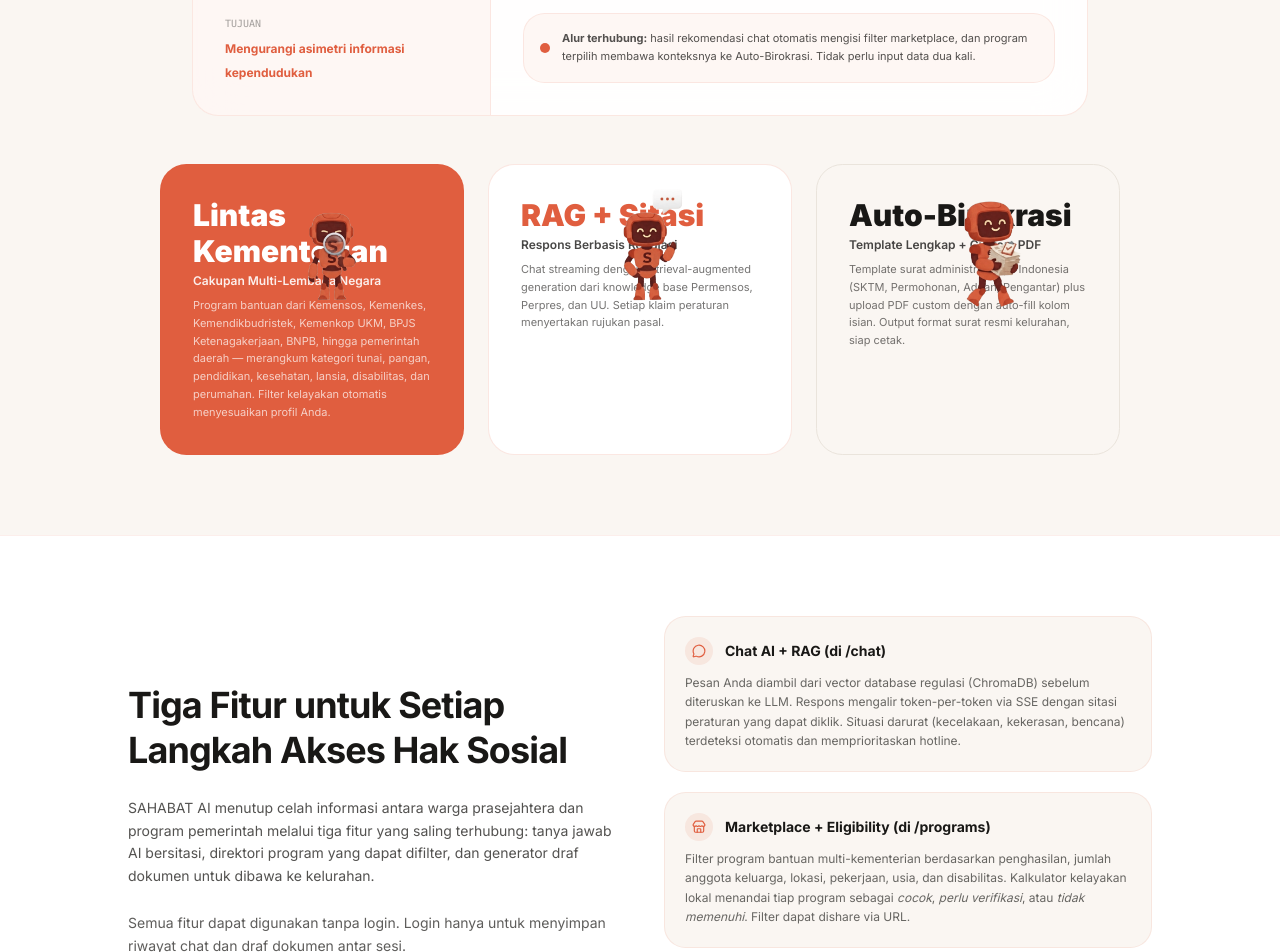
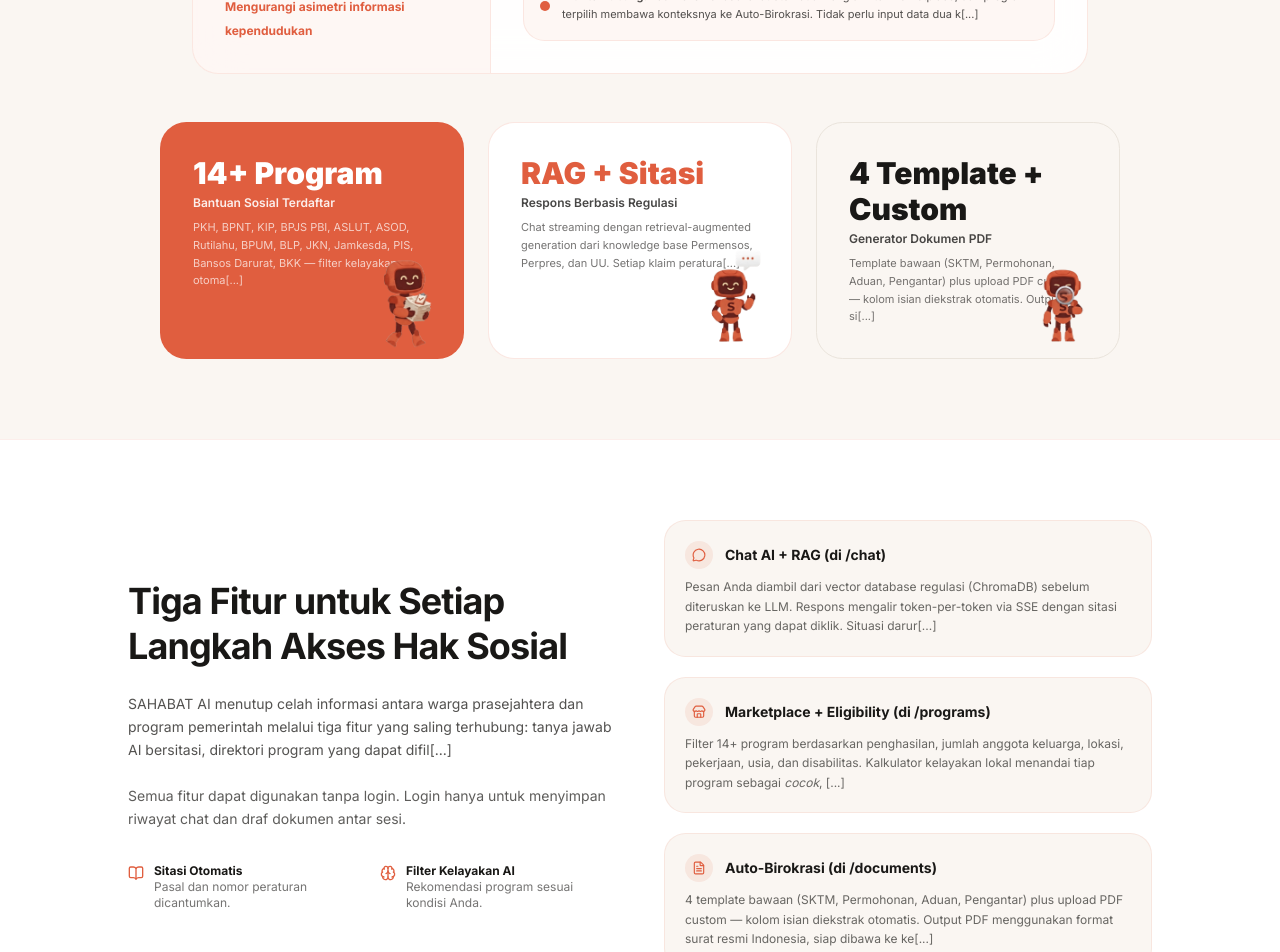
Before and after one commit to Ravaroel10/sahabat-ai, a Next.js app: page / in a window 1280 px wide. Shown: the part 1060-2012 px from the top of the page. Built offline with nearby package versions, Linux system fonts and the light colour scheme.

Commit message:
Update page.tsx

```diff
--- a/src/app/page.tsx
+++ b/src/app/page.tsx
@@ -45,7 +45,7 @@ export default function HomePage() {
         </h1>
 
         <p className="text-[#191816]/70 text-sm sm:text-base leading-relaxed max-w-2xl mt-6">
-          Chat AI bersitasi otomatis dari knowledge base regulasi nasional, direktori program bantuan lintas kementerian dengan filter kelayakan otomatis, dan generator draf dokumen administrasi sipil siap cetak. Dirancang untuk transparansi dan kemandirian warga.
+          Chat AI dengan sitasi peraturan (Permensos, Perpres, UU), direktori 14+ program bantuan sosial dengan filter kelayakan otomatis, dan generator draf dokumen administrasi sipil. Dirancang untu[...]
         </p>
 
         <div className="flex flex-col sm:flex-row items-center gap-4 mt-8 w-full sm:w-auto">
@@ -71,7 +71,7 @@ export default function HomePage() {
                   <div className="w-3 h-3 rounded-full bg-[#191816]/10" />
                   <div className="w-3 h-3 rounded-full bg-[#eae4dc]" />
                 </div>
-                <span className="text-[11px] font-mono text-[#191816]/50 ml-3">SAHABAT AI — Chat · Marketplace · Auto-Birokrasi</span>
+                <span className="text-[11px] font-mono text-[#191816]/50 ml-3">bantu-arah.app — Chat · Marketplace · Auto-Birokrasi</span>
               </div>
               <div className="flex items-center gap-1.5 bg-[#e05e3f]/10 text-[#e05e3f] px-2.5 py-0.5 rounded-full text-[10px] font-bold">
                 <span className="w-1.5 h-1.5 rounded-full bg-[#e05e3f] animate-pulse" />
@@ -85,7 +85,7 @@ export default function HomePage() {
                   <span className="text-[10px] font-mono font-bold text-[#e05e3f] uppercase tracking-widest">3 Fitur Utama</span>
                   <h3 className="font-bold text-xl text-[#191816] leading-snug">Chat, Direktori Program, dan Generator Dokumen</h3>
                   <p className="text-xs text-[#191816]/70 leading-relaxed">
-                    SAHABAT AI mengombinasikan AI percakapan dengan knowledge base regulasi, filter kelayakan otomatis, dan generator draf PDF untuk membantu warga mengurus hak sosialnya secara mandiri.
+                    SAHABAT AI mengombinasikan AI percakapan dengan knowledge base regulasi, filter kelayakan otomatis, dan generator draf PDF untuk membantu warga mengurus hak sosialnya secara mandir[...]
                   </p>
                 </div>
 
@@ -111,7 +111,7 @@ export default function HomePage() {
                   <div className="bg-[#faf6f2] p-4 rounded-2xl border border-[#e05e3f]/10 hover:border-[#e05e3f]/30 transition-all">
                     <Store size={22} className="text-[#e05e3f] mb-3" />
                     <h5 className="font-bold text-xs text-[#191816] mb-1">2. Marketplace Program</h5>
-                    <p className="text-[11px] text-[#191816]/60 leading-normal">Direktori program bantuan dari berbagai kementerian (PKH, BPNT, KIP, BPJS, dll) dengan filter kelayakan otomatis berdasarkan profil Anda. URL filter dapat dishare.</p>
+                    <p className="text-[11px] text-[#191816]/60 leading-normal">14+ program bantuan (PKH, BPNT, KIP, BPJS PBI, dll) dengan filter kelayakan otomatis. URL filter dapat dishare.</p>
                   </div>
 
                   <div className="bg-[#faf6f2] p-4 rounded-2xl border border-[#e05e3f]/10 hover:border-[#e05e3f]/30 transition-all">
@@ -124,7 +124,7 @@ export default function HomePage() {
                 <div className="p-4 bg-[#e05e3f]/5 rounded-2xl border border-[#e05e3f]/10 flex items-center gap-3">
                   <div className="w-2.5 h-2.5 rounded-full bg-[#e05e3f] shrink-0" />
                   <p className="text-[11px] text-[#191816]/75 leading-relaxed">
-                    <strong>Alur terhubung:</strong> hasil rekomendasi chat otomatis mengisi filter marketplace, dan program terpilih membawa konteksnya ke Auto-Birokrasi. Tidak perlu input data dua kali.
+                    <strong>Alur terhubung:</strong> hasil rekomendasi chat otomatis mengisi filter marketplace, dan program terpilih membawa konteksnya ke Auto-Birokrasi. Tidak perlu input data dua k[...]
                   </p>
                 </div>
               </div>
@@ -134,20 +134,49 @@ export default function HomePage() {
 
         {/* Stats Grid — Real counts, not fabricated metrics */}
         <div className="w-full grid grid-cols-1 md:grid-cols-3 gap-6 mt-12 text-left" id="arsitektur">
-          <div className="bg-[#e05e3f] text-white p-6 sm:p-8 rounded-3xl border border-[#e05e3f]/10">
-            <span className="font-black text-3xl block">Lintas Kementerian</span>
-            <span className="text-xs font-semibold text-white/90 mt-1 block">Cakupan Multi-Lembaga Negara</span>
-            <p className="text-[11px] text-white/70 mt-2 leading-relaxed">Program bantuan dari Kemensos, Kemenkes, Kemendikbudristek, Kemenkop UKM, BPJS Ketenagakerjaan, BNPB, hingga pemerintah daerah — merangkum kategori tunai, pangan, pendidikan, kesehatan, lansia, disabilitas, dan perumahan. Filter kelayakan otomatis menyesuaikan profil Anda.</p>
+          {/* Card 1: 14+ Program */}
+          <div className="relative bg-[#e05e3f] text-white p-6 sm:p-8 rounded-3xl border border-[#e05e3f]/10 overflow-hidden">
+            <span className="font-black text-3xl block">14+ Program</span>
+            <span className="text-xs font-semibold text-white/90 mt-1 block">Bantuan Sosial Terdaftar</span>
+            <p className="text-[11px] text-white/70 mt-2 leading-relaxed">PKH, BPNT, KIP, BPJS PBI, ASLUT, ASOD, Rutilahu, BPUM, BLP, JKN, Jamkesda, PIS, Bansos Darurat, BKK — filter kelayakan otoma[...]
+            </p>
+            <Image
+              src="/maskot3.png"
+              alt="Maskot"
+              width={120}
+              height={120}
+              className="absolute bottom-0 right-0 w-20 h-20 sm:w-28 sm:h-28 object-contain"
+            />
           </div>
-          <div className="bg-white text-[#191816] p-6 sm:p-8 rounded-3xl border border-[#e05e3f]/15">
+
+          {/* Card 2: RAG + Sitasi */}
+          <div className="relative bg-white text-[#191816] p-6 sm:p-8 rounded-3xl border border-[#e05e3f]/15 overflow-hidden">
             <span className="font-black text-3xl block text-[#e05e3f]">RAG + Sitasi</span>
             <span className="text-xs font-semibold text-[#191816]/80 mt-1 block">Respons Berbasis Regulasi</span>
-            <p className="text-[11px] text-[#191816]/60 mt-2 leading-relaxed">Chat streaming dengan retrieval-augmented generation dari knowledge base Permensos, Perpres, dan UU. Setiap klaim peraturan menyertakan rujukan pasal.</p>
+            <p className="text-[11px] text-[#191816]/60 mt-2 leading-relaxed">Chat streaming dengan retrieval-augmented generation dari knowledge base Permensos, Perpres, dan UU. Setiap klaim peratura[...]
+            </p>
+            <Image
+              src="/maskot2.png"
+              alt="Maskot"
+              width={120}
+              height={120}
+              className="absolute bottom-0 right-0 w-20 h-20 sm:w-28 sm:h-28 object-contain"
+            />
           </div>
-          <div className="bg-[#faf6f2] text-[#191816] p-6 sm:p-8 rounded-3xl border border-[#eae4dc]">
-            <span className="font-black text-3xl block text-[#191816]">Auto-Birokrasi</span>
-            <span className="text-xs font-semibold text-[#191816]/80 mt-1 block">Template Lengkap + Custom PDF</span>
-            <p className="text-[11px] text-[#191816]/60 mt-2 leading-relaxed">Template surat administrasi sipil Indonesia (SKTM, Permohonan, Aduan, Pengantar) plus upload PDF custom dengan auto-fill kolom isian. Output format surat resmi kelurahan, siap cetak.</p>
+
+          {/* Card 3: 4 Template + Custom */}
+          <div className="relative bg-[#faf6f2] text-[#191816] p-6 sm:p-8 rounded-3xl border border-[#eae4dc] overflow-hidden">
+            <span className="font-black text-3xl block text-[#191816]">4 Template + Custom</span>
+            <span className="text-xs font-semibold text-[#191816]/80 mt-1 block">Generator Dokumen PDF</span>
+            <p className="text-[11px] text-[#191816]/60 mt-2 leading-relaxed">Template bawaan (SKTM, Permohonan, Aduan, Pengantar) plus upload PDF custom — kolom isian diekstrak otomatis. Output si[...]
+            </p>
+            <Image
+              src="/maskot1.png"
+              alt="Maskot"
+              width={125}
+              height={125}
+              className="absolute bottom-0 right-0 w-20 h-20 sm:w-28 sm:h-28 object-contain"
+            />
           </div>
         </div>
       </section>
@@ -160,7 +189,7 @@ export default function HomePage() {
               Tiga Fitur untuk Setiap Langkah Akses Hak Sosial
             </h2>
             <p className="text-[#191816]/75 text-xs sm:text-sm leading-relaxed">
-              SAHABAT AI menutup celah informasi antara warga prasejahtera dan program pemerintah melalui tiga fitur yang saling terhubung: tanya jawab AI bersitasi, direktori program yang dapat difilter, dan generator draf dokumen untuk dibawa ke kelurahan.
+              SAHABAT AI menutup celah informasi antara warga prasejahtera dan program pemerintah melalui tiga fitur yang saling terhubung: tanya jawab AI bersitasi, direktori program yang dapat difil[...]
             </p>
             <p className="text-[#191816]/70 text-xs sm:text-sm leading-relaxed">
               Semua fitur dapat digunakan tanpa login. Login hanya untuk menyimpan riwayat chat dan draf dokumen antar sesi.
@@ -193,13 +222,8 @@ export default function HomePage() {
                 <h4 className="font-bold text-sm text-[#191816]">Chat AI + RAG (di /chat)</h4>
               </div>
               <p className="text-xs text-[#191816]/65 leading-relaxed">
-                Pesan Anda diambil dari vector database regulasi (ChromaDB) sebelum diteruskan ke LLM. Respons mengalir token-per-token via SSE dengan sitasi peraturan yang dapat diklik. Situasi darurat (kecelakaan, kekerasan, bencana) terdeteksi otomatis dan memprioritaskan hotline.
+                Pesan Anda diambil dari vector database regulasi (ChromaDB) sebelum diteruskan ke LLM. Respons mengalir token-per-token via SSE dengan sitasi peraturan yang dapat diklik. Situasi darur[...]
               </p>
-                {/* Desktop */}
-            <Image src="/maskot3.png" alt="Maskot" width={120} height={120} className="hidden md:block absolute -bottom-145 right-60 w-24 h-auto"/>
-
-              {/* Mobile */}
-            <Image src="/maskot3.png" alt="Maskot" width={70} height={70}className="block md:hidden absolute top-565 right-2 w-14 h-auto"/>
             </div>
 
             <div className="p-5 rounded-2xl bg-[#faf6f2] border border-[#e05e3f]/10 text-left">
@@ -210,13 +234,8 @@ export default function HomePage() {
                 <h4 className="font-bold text-sm text-[#191816]">Marketplace + Eligibility (di /programs)</h4>
               </div>
               <p className="text-xs text-[#191816]/65 leading-relaxed">
-                Filter program bantuan multi-kementerian berdasarkan penghasilan, jumlah anggota keluarga, lokasi, pekerjaan, usia, dan disabilitas. Kalkulator kelayakan lokal menandai tiap program sebagai <em>cocok</em>, <em>perlu verifikasi</em>, atau <em>tidak memenuhi</em>. Filter dapat dishare via URL.
+                Filter 14+ program berdasarkan penghasilan, jumlah anggota keluarga, lokasi, pekerjaan, usia, dan disabilitas. Kalkulator kelayakan lokal menandai tiap program sebagai <em>cocok</em>, [...]
               </p>
-                {/* Desktop */}
-          <Image src="/maskot2.png" alt="Maskot" width={120} height={120} className="hidden md:block absolute -bottom-145 right-145 w-24 h-auto"/>
-
-            {/* Mobile */}
-          <Image src="/maskot2.png" alt="Maskot" width={70} height={70} className="block md:hidden absolute top-515 right-2 w-14 h-auto"/>
             </div>
 
             <div className="p-5 rounded-2xl bg-[#faf6f2] border border-[#e05e3f]/10 text-left">
@@ -227,13 +246,8 @@ export default function HomePage() {
                 <h4 className="font-bold text-sm text-[#191816]">Auto-Birokrasi (di /documents)</h4>
               </div>
               <p className="text-xs text-[#191816]/65 leading-relaxed">
-                Template multi-format (SKTM, Permohonan, Aduan, Pengantar) plus upload PDF custom — kolom isian diekstrak otomatis. Output PDF menggunakan format surat resmi Indonesia, siap dibawa ke kelurahan untuk ditandatangani.
+                4 template bawaan (SKTM, Permohonan, Aduan, Pengantar) plus upload PDF custom — kolom isian diekstrak otomatis. Output PDF menggunakan format surat resmi Indonesia, siap dibawa ke ke[...]
               </p>
-               {/* Desktop */}
-          <Image src="/maskot1.png" alt="Maskot" width={125} height={125} className="hidden md:block absolute -bottom-145 right-225 w-24 h-auto"/>
-
-           {/* Mobile */}
-          <Image src="/maskot1.png" alt="Maskot" width={70} height={70} className="block md:hidden absolute top-450 right-2 w-14 h-auto"/>
             </div>
           </div>
         </div>
```
